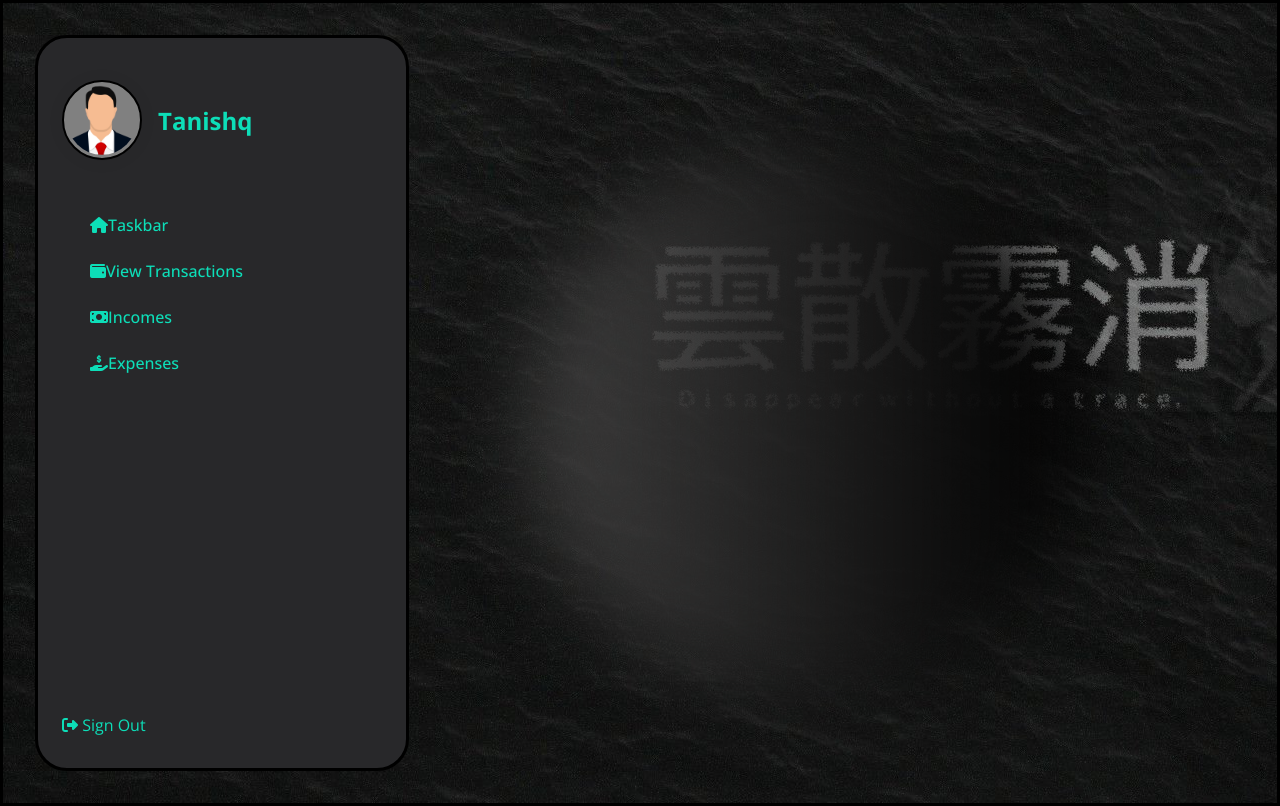
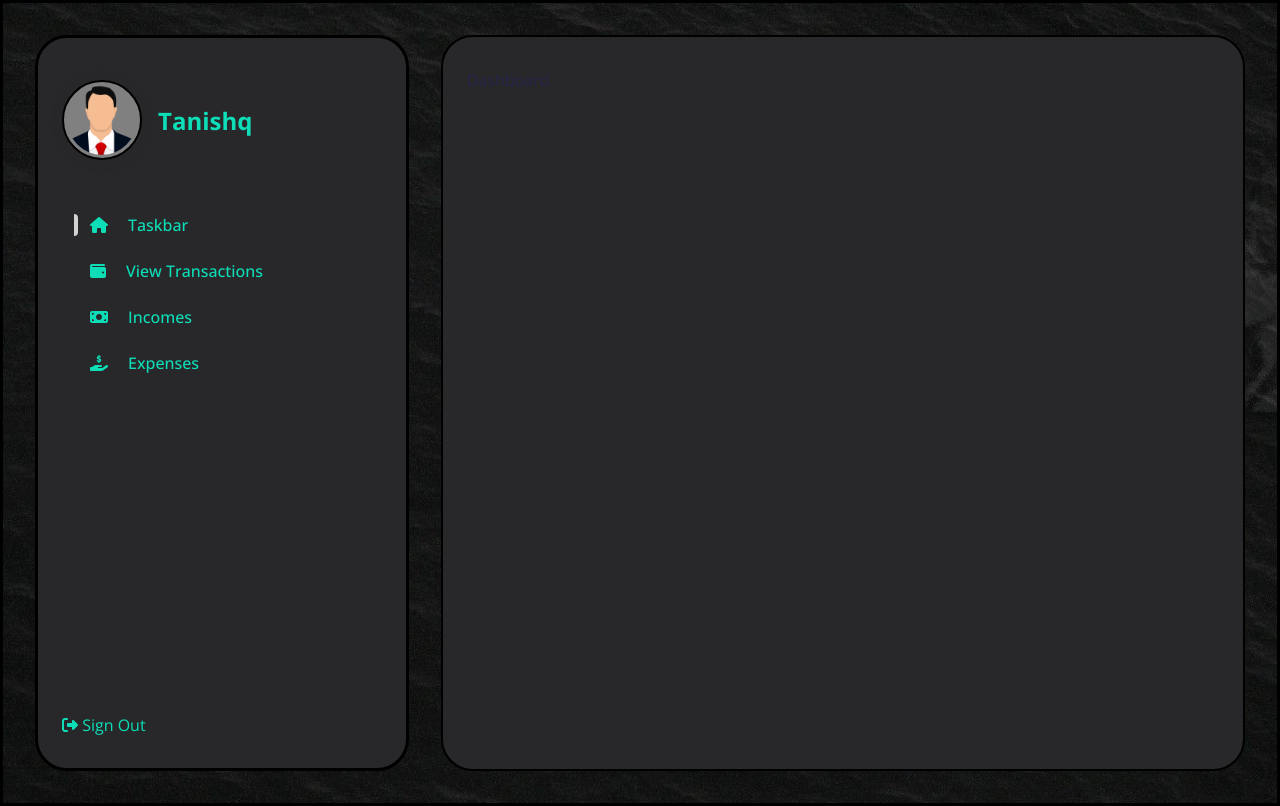
Before and after one commit to TanishqM1/Finance, a React (Create React App) app in the folder financeui/: page / in a window 1280 px wide. Built offline with nearby package versions, Linux system fonts and the light colour scheme.

Commit message:
added main body and menu items (except transactions)

```diff
--- a/financeui/src/App.js
+++ b/financeui/src/App.js
@@ -3,15 +3,44 @@ import bg from "./img/bg.jpg";
 import { MainLayout } from "./styles/layout";
 import Orb from "./components/Orb/orb";
 import Navigation from "./components/Navigation/navigation";
+import React, { useMemo, useState } from 'react'
+import Dashboard from "./components/Dashboard/Dashboard";
+import Incomes from "./components/Incomes/Incomes";
+import Expenses from "./components/Expenses/Expenses";
+
 
 function App() {
+
+  const [active, setActive] = useState(1)
+
+  const displayData = () => {
+    switch(active){
+
+      case 1:
+        return <Dashboard />
+      case 2:
+        return <Dashboard />
+      case 3:
+        return <Incomes />
+      case 4:
+      return <Expenses />
+      default:
+      return <Dashboard />
+    }
+  }
+
+  const orbMemo = useMemo(() => {
+    return <Orb />
+  },[])
+
   return (
     <AppStyled bg={bg} className="App">
-        <Orb/>
+        {orbMemo}
       <MainLayout>
-
-      <Navigation />
-
+      <Navigation active={active} setActive={setActive}/>
+      <main>
+        {displayData()}
+      </main>
       </MainLayout>
     </AppStyled>
   );
@@ -22,5 +51,25 @@ const AppStyled = styled.div`
   background-image: url(${(props) => props.bg});
   position: relative;
   filter: 8px;
+  main{
+    flex: 1;
+    background: rgba(252, 246, 249, 0.78);
+    border: 2px solid black;
+    backdrop-filter: blur(4.5px);
+    border-radius: 32px;
+    overflow: auto;
+    overflow-x: hidden;
+    padding: 2rem 1.5rem;
+    width: 374px;
+    height: 100%;
+    background: #28282A;
+    flex-direction: column;
+    justify-content: space-between;
+    gap: 2rem;
+
+    &::-webkit-scrollbar{
+      width: 0;
+    }
+  }
 `;
 export default App;
--- /dev/null
+++ b/financeui/src/components/Dashboard/Dashboard.js
@@ -0,0 +1,15 @@
+import React from "react";
+import styled from "styled-components";
+
+function Dashboard() {
+    return (
+        <DashoardStyled>Dashboard</DashoardStyled>
+    )
+}
+
+const DashoardStyled = styled.div`
+
+
+`
+
+export default Dashboard
--- /dev/null
+++ b/financeui/src/components/Expenses/Expenses.js
@@ -0,0 +1,15 @@
+import React from "react";
+import styled from "styled-components";
+
+function Expenses() {
+    return (
+        <ExpensesStyled>Expenses</ExpensesStyled>
+    )
+}
+
+const ExpensesStyled = styled.div`
+
+
+`
+
+export default Expenses
--- /dev/null
+++ b/financeui/src/components/Incomes/Incomes.js
@@ -0,0 +1,15 @@
+import React from "react";
+import styled from "styled-components";
+
+function Incomes() {
+    return (
+        <IncomesStyled>Income</IncomesStyled>
+    )
+}
+
+const IncomesStyled = styled.div`
+
+
+`
+
+export default Incomes
--- a/financeui/src/components/Navigation/navigation.js
+++ b/financeui/src/components/Navigation/navigation.js
@@ -1,11 +1,13 @@
-import React from "react";
+import React, { useState } from "react";
 import styled from "styled-components";
 import avi from '../../img/avi.png'
 import { menuitems } from "../../utils/menuitems";
 import { signout } from "../../utils/icons";
 
 
-function Navigation() {
+function Navigation({active, setActive}) {
+
+
     return(
         <NavStyle>
 
@@ -17,9 +19,16 @@ function Navigation() {
                 </h2>
             </div>
         </div>
+
         <ul className ="menu-items">
             {menuitems.map((item)=> {
-                return <li key ={item.id}>
+                return <li
+                key ={item.id}
+                onClick={()=> setActive(item.id)}
+                className={active === item.id ? 'active': ''}
+
+                >
+
                     {item.icon}
                     <span>{item.title}</span>
                 </li>
@@ -107,7 +116,29 @@ const NavStyle = styled.div`
                 overflow: hidden;
                 text-overflow: ellipsis;
             }
+            i{
+                margin-right: 20px;
+                transition: all .4s ease-in-out;
+            }
         }
+    }
+
+    .active{
+        color: #0ddeb8;
+        i{
+            color: #0ddeb8;
+        }
+        &::before{
+            content: "";
+                position: absolute;
+                left: 0;
+                top: 0;
+                width: 4px;
+                height: 100%;
+                background: #d3d3d3;
+                border-radius: 0 10px 10px 0;
+        }
+
     }
 
     .bottom-nav {
--- a/financeui/src/utils/menuitems.js
+++ b/financeui/src/utils/menuitems.js
@@ -18,13 +18,13 @@ export const menuitems = [
         id: 3,
         title: 'Incomes',
         icon: Income,
-        link: '/Dashboard'
+        link: '/Incomes'
     },
     {
         id: 4,
         title: 'Expenses',
         icon: Expense,
-        link: '/Dashboard'
+        link: '/Expenses'
     }
 
 
```
